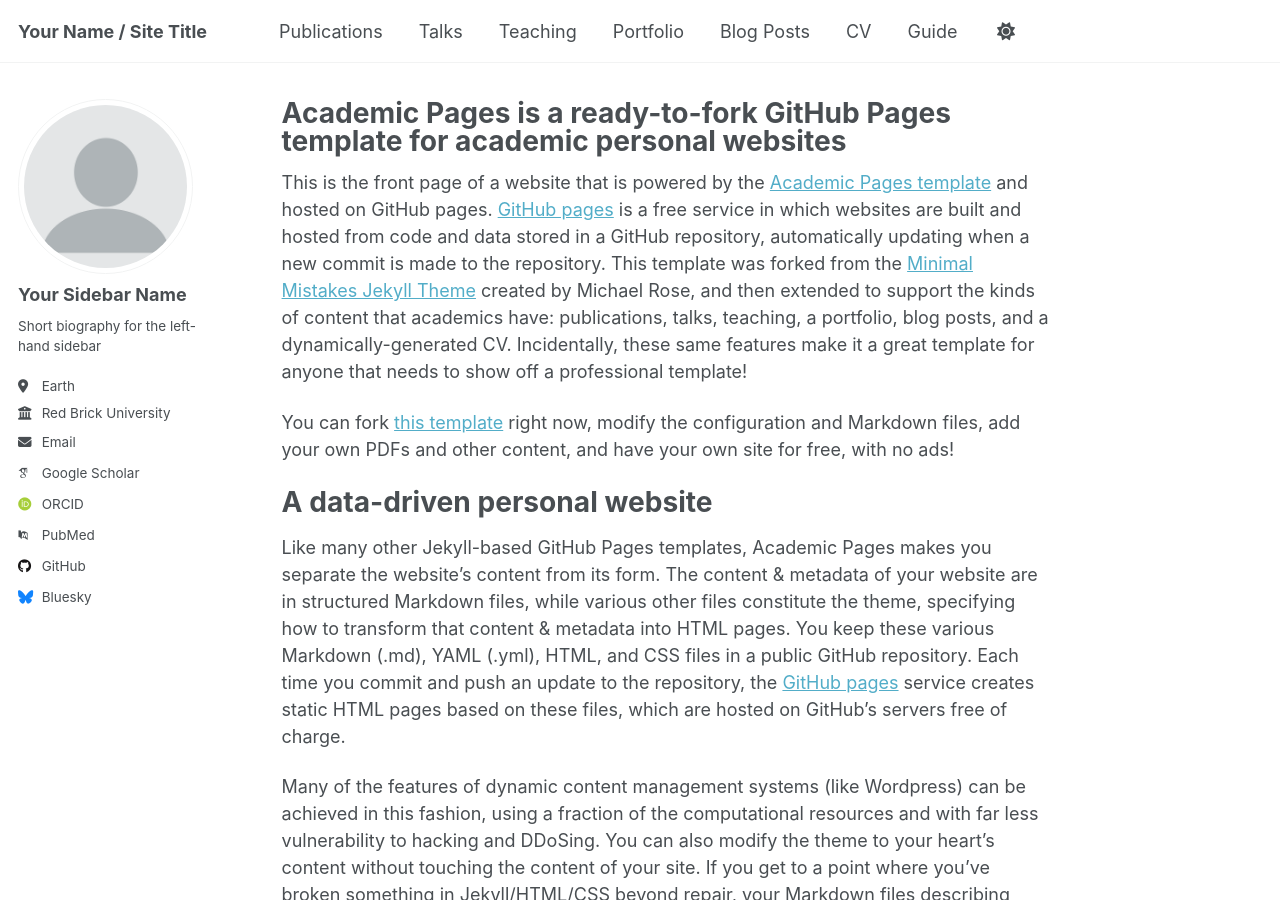
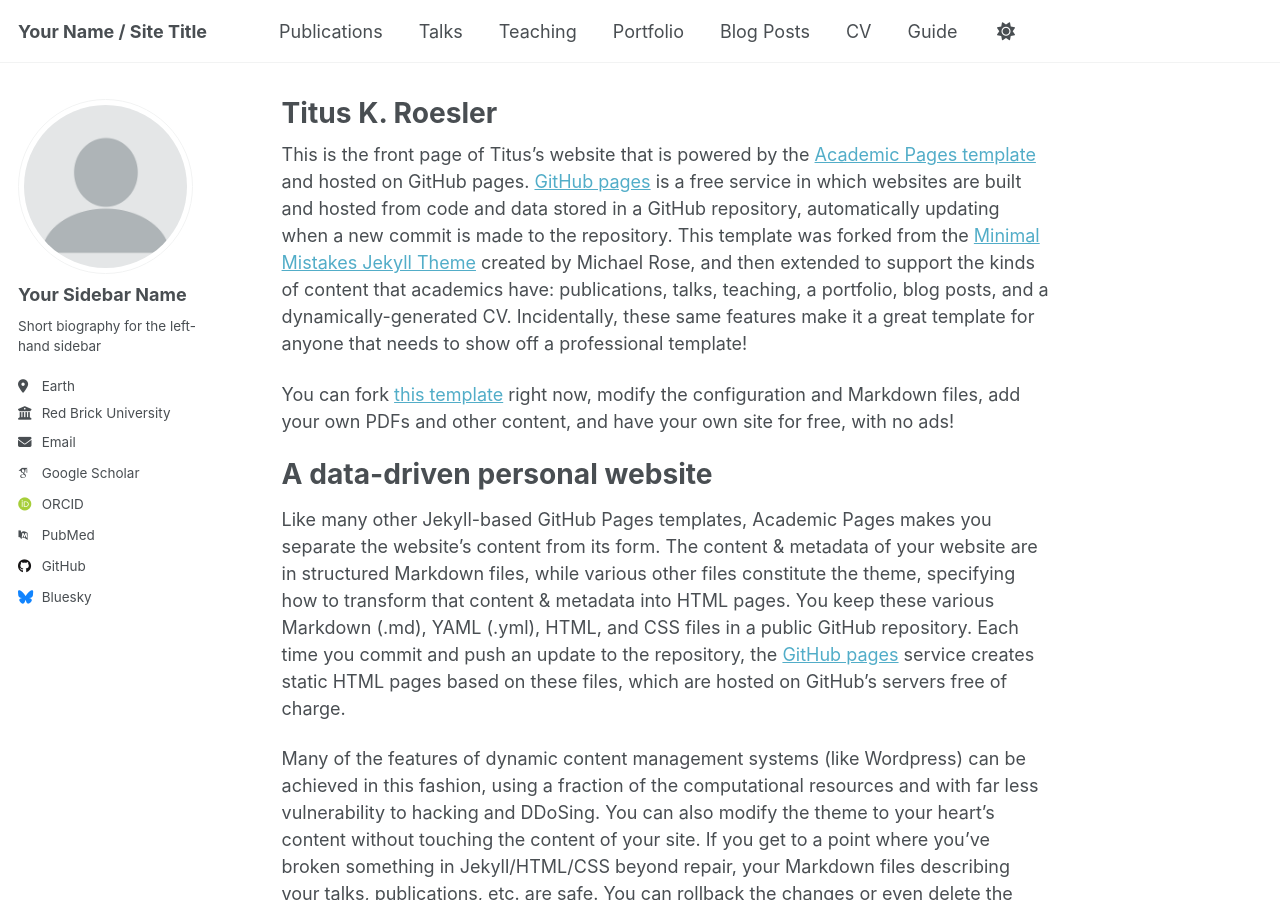
Before and after one commit to tkroesler/tkroesler.github.io, a Jekyll site: the page built from _pages/about.md, in a window 1280 px wide and 900 px high. Built offline with Jekyll 4.4.1, drawn with Linux system fonts in a browser that asks for light colours; some web fonts are replaced; a script that is not in the unit is left out.

Commit message:
Change title.

```diff
--- a/_pages/about.md
+++ b/_pages/about.md
@@ -1,13 +1,13 @@
 ---
 permalink: /
-title: "Academic Pages is a ready-to-fork GitHub Pages template for academic personal websites"
+title: "Titus K. Roesler"
 author_profile: true
 redirect_from:
   - /about/
   - /about.html
 ---
 
-This is the front page of a website that is powered by the [Academic Pages template](https://github.com/academicpages/academicpages.github.io) and hosted on GitHub pages. [GitHub pages](https://pages.github.com) is a free service in which websites are built and hosted from code and data stored in a GitHub repository, automatically updating when a new commit is made to the repository. This template was forked from the [Minimal Mistakes Jekyll Theme](https://mmistakes.github.io/minimal-mistakes/) created by Michael Rose, and then extended to support the kinds of content that academics have: publications, talks, teaching, a portfolio, blog posts, and a dynamically-generated CV. Incidentally, these same features make it a great template for anyone that needs to show off a professional template!
+This is the front page of Titus's website that is powered by the [Academic Pages template](https://github.com/academicpages/academicpages.github.io) and hosted on GitHub pages. [GitHub pages](https://pages.github.com) is a free service in which websites are built and hosted from code and data stored in a GitHub repository, automatically updating when a new commit is made to the repository. This template was forked from the [Minimal Mistakes Jekyll Theme](https://mmistakes.github.io/minimal-mistakes/) created by Michael Rose, and then extended to support the kinds of content that academics have: publications, talks, teaching, a portfolio, blog posts, and a dynamically-generated CV. Incidentally, these same features make it a great template for anyone that needs to show off a professional template!
 
  You can fork [this template](https://github.com/academicpages/academicpages.github.io) right now, modify the configuration and Markdown files, add your own PDFs and other content, and have your own site for free, with no ads!
 
```
